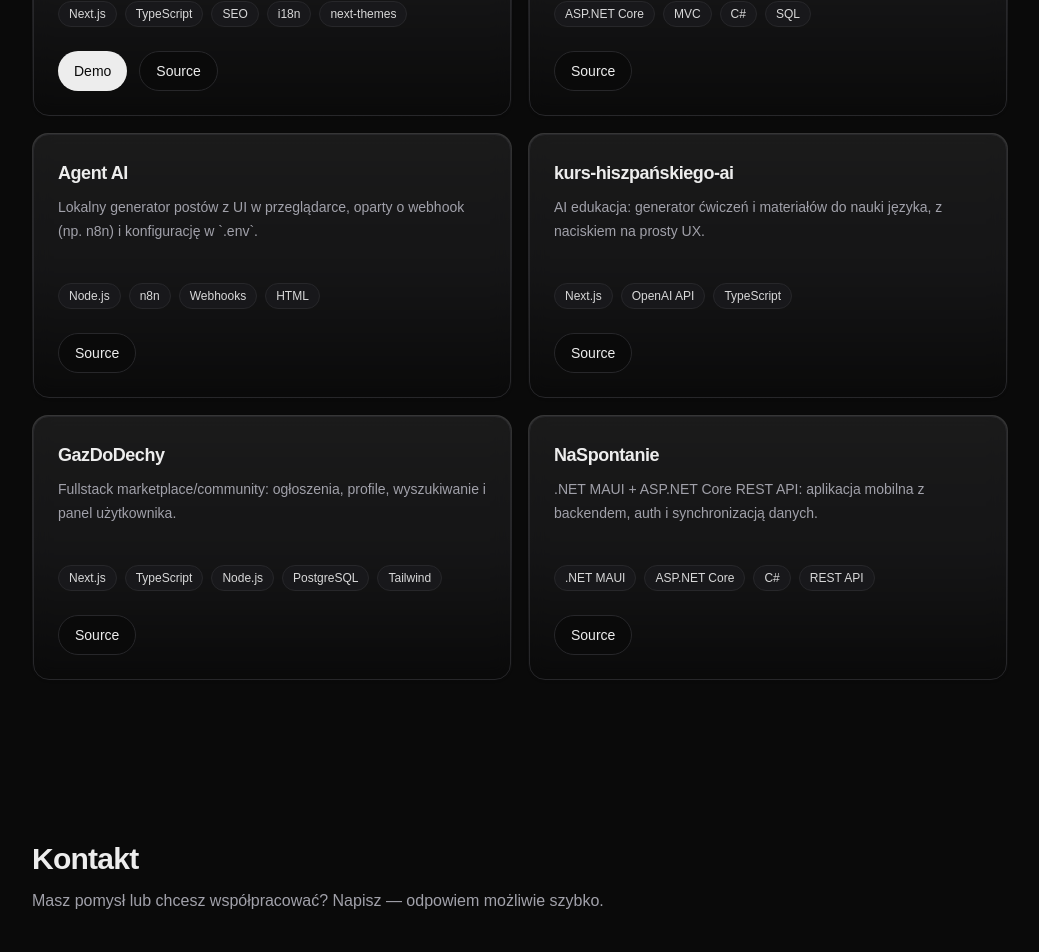
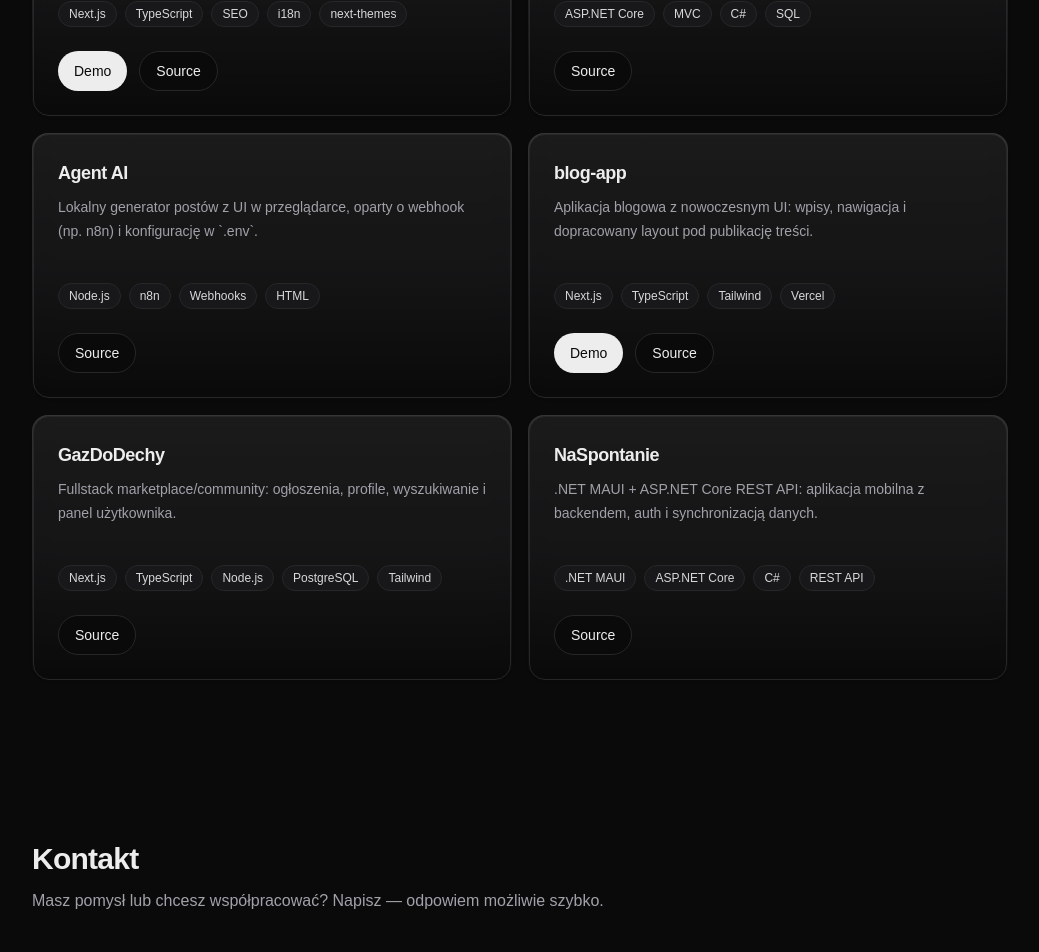
Before and after one commit to rafaraf75/portfolio-rafal, a Next.js app: page / in a window 1280 px wide. Shown: the part 1680-2632 px from the top of the page, without its empty margins (120-1159 px from the left). Built offline with nearby package versions, Linux system fonts and the light colour scheme; no server answers.

Commit message:
Replace Spanish course project with blog-app

```diff
--- a/src/content/projects.ts
+++ b/src/content/projects.ts
@@ -52,16 +52,17 @@ export const projects: Project[] = [
     },
   },
   {
-    title: "kurs-hiszpańskiego-ai",
+    title: "blog-app",
     descriptionPL:
-      "AI edukacja: generator ćwiczeń i materiałów do nauki języka, z naciskiem na prosty UX.",
+      "Aplikacja blogowa z nowoczesnym UI: wpisy, nawigacja i dopracowany layout pod publikację treści.",
     descriptionEN:
-      "AI education: generates exercises and learning materials with a simple UX.",
+      "Blog application with a modern UI: posts, navigation, and a polished content-focused layout.",
     descriptionES:
-      "Educación con IA: genera ejercicios y materiales de aprendizaje con un UX simple.",
-    tech: ["Next.js", "OpenAI API", "TypeScript"],
+      "Aplicación de blog con UI moderna: posts, navegación y un layout pulido para contenido.",
+    tech: ["Next.js", "TypeScript", "Tailwind", "Vercel"],
     links: {
-      source: "https://github.com/your-handle/kurs-hiszpanskiego-ai",
+      source: "https://github.com/rafaraf75/blog-app",
+      demo: "https://blog-app-black-alpha.vercel.app/",
     },
   },
   {
```
